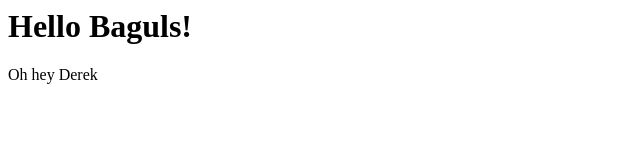
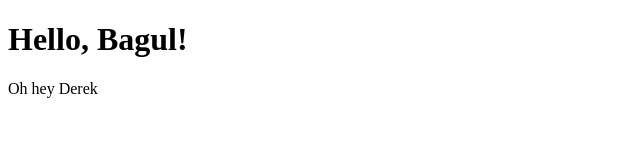
Before and after one commit to rhasinsky3/batweb, a plain HTML site: page index.html in a window 1280 px wide. Shown: the whole page, without its empty margins (0-640 px from the left). Drawn offline with Linux system fonts and the light colour scheme.

Commit message:
Added some HTML structure

```diff
--- a/index.html
+++ b/index.html
@@ -1,2 +1,10 @@
-<h1> Hello Baguls! </h1>
-<p> Oh hey Derek </p>
+<!DOCTYPE html>
+<html>
+  <head>
+    <title></title>
+  </head>
+  <body>
+    <h1> Hello, Bagul! </h1>
+    <p> Oh hey Derek </p>
+  </body>
+</html>
```
